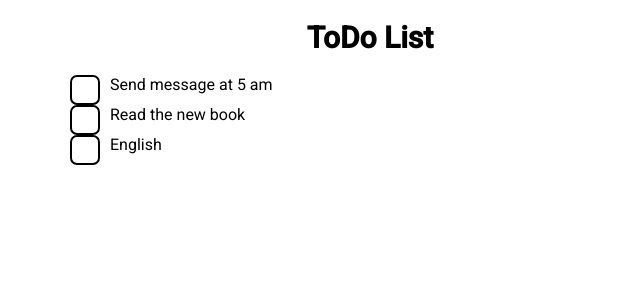
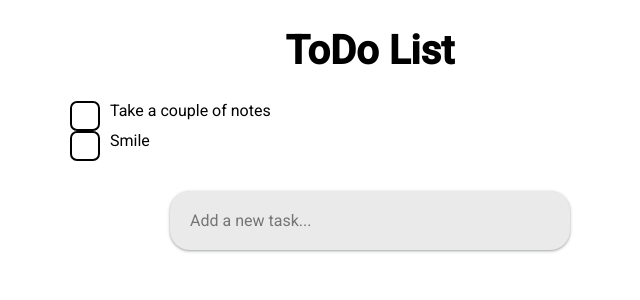
Before and after one commit to ww-side/my-todos, a React (Create React App) app: page / in a window 1280 px wide. Shown: the top 300 px of the page, without its empty margins (270-910 px from the left). Built offline with nearby package versions, Linux system fonts and the light colour scheme.

Commit message:
add 'changeTodoIsCompleted' and 'removeTodo'

```diff
--- /dev/null
+++ b/src/components/UI/CreateTodoField/CreateTodoField.jsx
@@ -0,0 +1,29 @@
+import React, {useState} from 'react';
+import classes from './CreateTodoField.module.scss'
+
+const CreateTodoField = ({setTodos}) => {
+  const [title, setTitle] = useState('');
+
+  const addTodo = title => {
+    setTodos(prev => [{
+      id: new Date(),
+      title,
+      isCompleted: false
+    }, ...prev]);
+    setTitle('');
+  };
+
+  return (
+    <div className={classes.inputWrapper}>
+      <input
+        type='text'
+        placeholder='Add a new task...'
+        onChange={event => setTitle(event.target.value)}
+        value={title}
+        onKeyPress={event => event.key === 'Enter' && addTodo(title)}
+      />
+    </div>
+  );
+};
+
+export default CreateTodoField;
--- /dev/null
+++ b/src/components/UI/CreateTodoField/CreateTodoField.module.scss
@@ -0,0 +1,17 @@
+.inputWrapper {
+  display: flex;
+  align-items: center;
+  justify-content: center;
+  input {
+    width: 400px;
+    margin-top: 30px;
+    margin-bottom: 30px;
+    border-radius: 20px;
+    border: none;
+    outline: none;
+    background-color: #eaeaea;
+    padding: 20px;
+    font-size: 16px;
+    box-shadow: rgba(60, 64, 67, 0.3) 0 1px 2px 0, rgba(60, 64, 67, 0.15) 0 1px 3px 1px;
+  }
+}
--- a/src/components/screens/Todo/Todo.jsx
+++ b/src/components/screens/Todo/Todo.jsx
@@ -1,34 +1,45 @@
-import React from 'react';
+import React, {useState} from 'react';
 import TodoItem from './Item/TodoItem';
 import classes from './Todo.module.scss'
+import CreateTodoField from "../../UI/CreateTodoField/CreateTodoField";
 
-const todos = [
+const data = [
   {
-    id: 0,
-    title: 'Send message at 5 am',
+    id: 643,
+    title: 'Take a couple of notes',
     isCompleted: false
   },
   {
-    id: 1,
-    title: 'Read the new book',
+    id: 345,
+    title: 'Smile',
     isCompleted: false
   },
-  {
-    id: 2,
-    title: 'English',
-    isCompleted: false
-  }
 ];
 
 const Todo = () => {
+  const [todos, setTodos] = useState(data);
+
+  const changeTodoIsCompleted = id => {
+    const copyTodos = [...todos];
+    const current = copyTodos.find(item => item.id === id);
+    current.isCompleted = !current.isCompleted;
+    setTodos(copyTodos);
+  };
+
+  const removeTodo = id => setTodos([...todos].filter(item => item.id !== id));
+
   return (
-    <div className={classes.Todo}>
-      <div>
-        <h1>ToDo List</h1>
-        {todos.map(todo => (
-          <TodoItem key={todo.id} todo={todo}/>
-        ))}
-      </div>
+    <div className={classes.todo}>
+      <h1>ToDo List</h1>
+      {todos.map(todo => (
+        <TodoItem
+          key={todo.id}
+          todo={todo}
+          changeTodo={changeTodoIsCompleted}
+          removeTodo={removeTodo}
+        />
+      ))}
+      <CreateTodoField setTodos={setTodos}/>
     </div>
   );
 };
--- a/src/components/screens/Todo/Todo.module.scss
+++ b/src/components/screens/Todo/Todo.module.scss
@@ -1,9 +1,9 @@
-.Todo {
+.todo {
   width: 600px;
   margin-right: auto;
   margin-left: auto;
   h1 {
-    font-size: 30px;
+    font-size: 40px;
     font-weight: 600;
     text-align: center;
   }
```
Also changed, not shown: src/components/screens/Todo/CreateTodoField/CreateTodoField.jsx (deleted), src/components/screens/Todo/CreateTodoField/CreateTodoField.module.scss (deleted).
